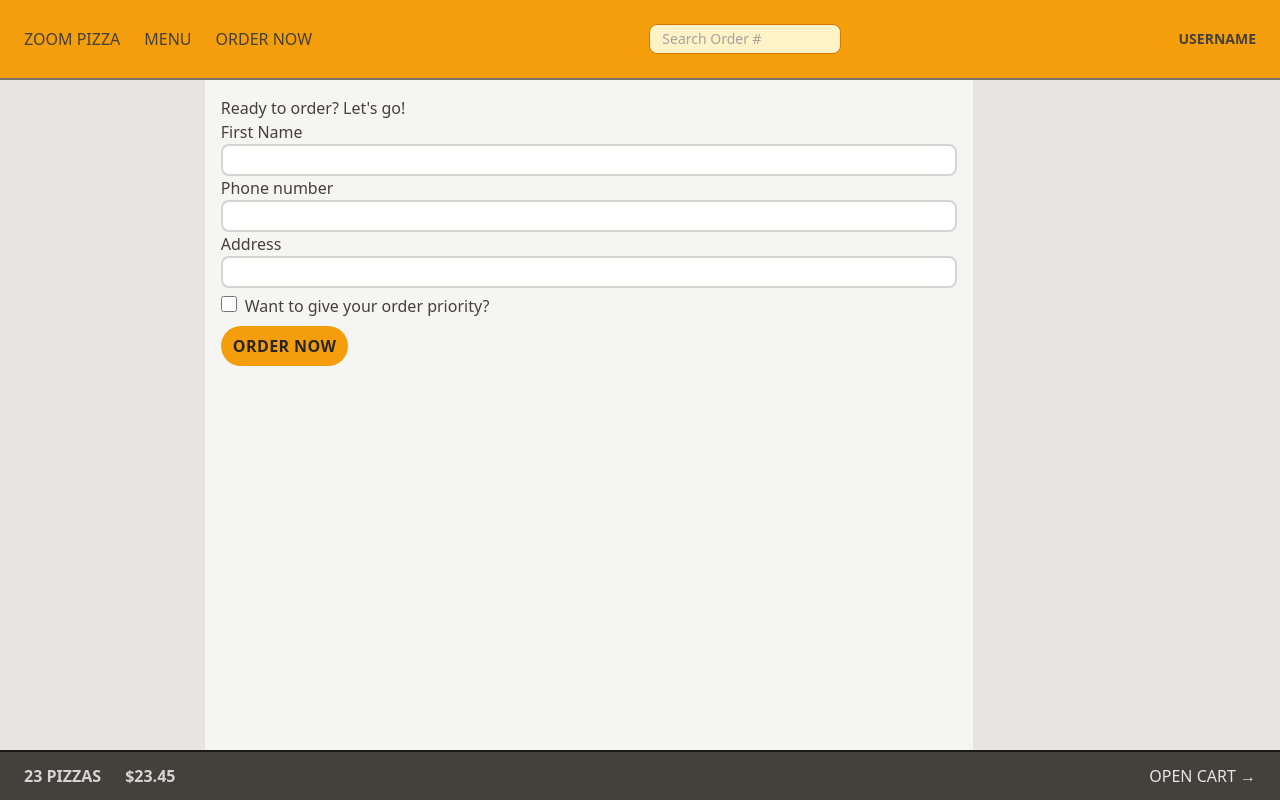
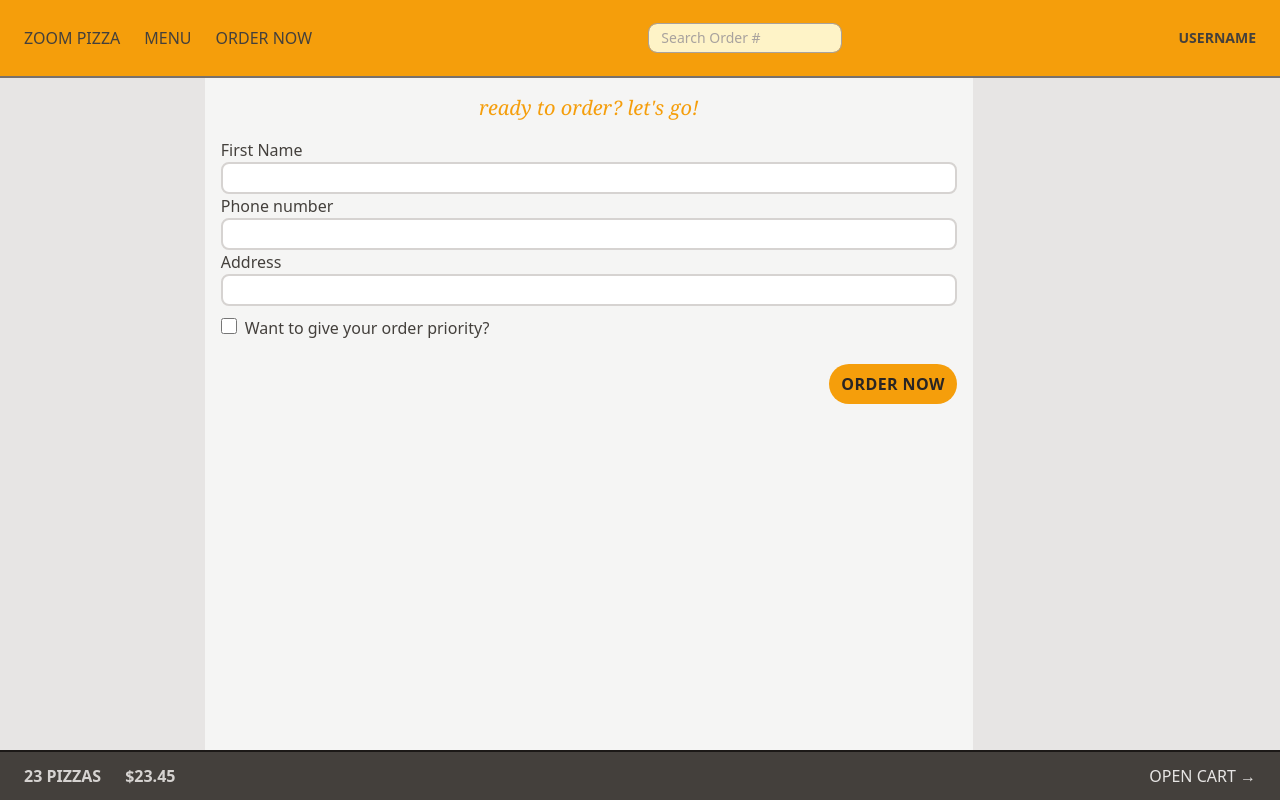
Before and after one commit to p-kordana/project-one, a React (Vite) app: page /order/new in a window 1280 px wide. Built offline with nearby package versions, Linux system fonts and the light colour scheme.

Commit message:
style cleanup

```diff
--- a/src/features/order/CreateOrder.jsx
+++ b/src/features/order/CreateOrder.jsx
@@ -46,7 +46,9 @@ function CreateOrder() {
 
   return (
     <div>
-      <h2>{"Ready to order? Let's go!"}</h2>
+      <h2 className="mb-4 text-center font-serif text-xl lowercase italic text-amber-500">
+        {"Ready to order? Let's go!"}
+      </h2>
 
       <Form method="POST">
         <div>
@@ -79,7 +81,7 @@ function CreateOrder() {
           <label htmlFor="priority">Want to give your order priority?</label>
         </div>
 
-        <div>
+        <div className="mt-4 text-right">
           <input type="hidden" name="cart" value={JSON.stringify(cart)} />
           <Button disabled={isSubmitting}>
             {isSubmitting ? "Placing..." : "Order now"}
--- a/src/features/order/OrderSearch.jsx
+++ b/src/features/order/OrderSearch.jsx
@@ -18,7 +18,7 @@ function OrderSearch() {
         placeholder="Search Order #"
         value={query}
         onChange={(e) => setQuery(e.target.value)}
-        className="w-32 rounded-lg border border-amber-600 bg-amber-100 px-3 py-1 text-sm transition-all duration-300 placeholder:text-stone-400 focus:border-none focus:shadow-xl focus:outline-none sm:w-48 sm:focus:w-72"
+        className="w-32 rounded-lg border-stone-400 bg-amber-100 px-3 py-1 text-sm outline outline-1 outline-stone-400 transition-all duration-300 placeholder:text-stone-400 focus:shadow-xl focus:outline-none sm:w-48 sm:focus:w-72"
       ></input>
     </form>
   );
--- a/src/index.css
+++ b/src/index.css
@@ -2,41 +2,44 @@
 @tailwind components;
 @tailwind utilities;
 
-/* body {
-  font-family: system-ui, -apple-system, BlinkMacSystemFont, "Segoe UI", Roboto,
-    Oxygen, Ubuntu, Cantarell, "Open Sans", "Helvetica Neue", sans-serif;
-  background-color: #f7f7f7;
-  color: #444;
-}
-
-.layout {
-  display: grid;
-  grid-template-rows: auto 1fr auto;
-  gap: 32px;
-  height: 90dvh;
-} */
-
+@layer components {
   /* https://dev.to/afif/i-made-100-css-loaders-for-your-next-project-4eje */
   .loader {
     width: 45px;
     aspect-ratio: 0.75;
-  --c: no-repeat linear-gradient(#333 0 0);
-  background: var(--c) 0% 50%, var(--c) 50% 50%, var(--c) 100% 50%;
+    --c: no-repeat linear-gradient(theme(colors.stone.800) 0 0);
+    background:
+      var(--c) 0% 50%,
+      var(--c) 50% 50%,
+      var(--c) 100% 50%;
     background-size: 20% 50%;
     animation: loading 1s infinite linear;
   }
 
   @keyframes loading {
     20% {
-    background-position: 0% 0%, 50% 50%, 100% 50%;
+      background-position:
+        0% 0%,
+        50% 50%,
+        100% 50%;
     }
     40% {
-    background-position: 0% 100%, 50% 0%, 100% 50%;
+      background-position:
+        0% 100%,
+        50% 0%,
+        100% 50%;
     }
     60% {
-    background-position: 0% 50%, 50% 100%, 100% 0%;
+      background-position:
+        0% 50%,
+        50% 100%,
+        100% 0%;
     }
     80% {
-    background-position: 0% 50%, 50% 50%, 100% 100%;
+      background-position:
+        0% 50%,
+        50% 50%,
+        100% 100%;
     }
   }
+}
--- a/src/ui/Checkbox.jsx
+++ b/src/ui/Checkbox.jsx
@@ -11,7 +11,7 @@ function Checkbox({ name, id }) {
       type="checkbox"
       name={name}
       id={id}
-      className="mr-2 mt-2 h-4 w-4 accent-amber-400"
+      className="mr-2 mt-3 h-4 w-4 accent-amber-400"
     ></input>
   );
 }
```
Lines whose indentation alone changed are shown as unchanged.
